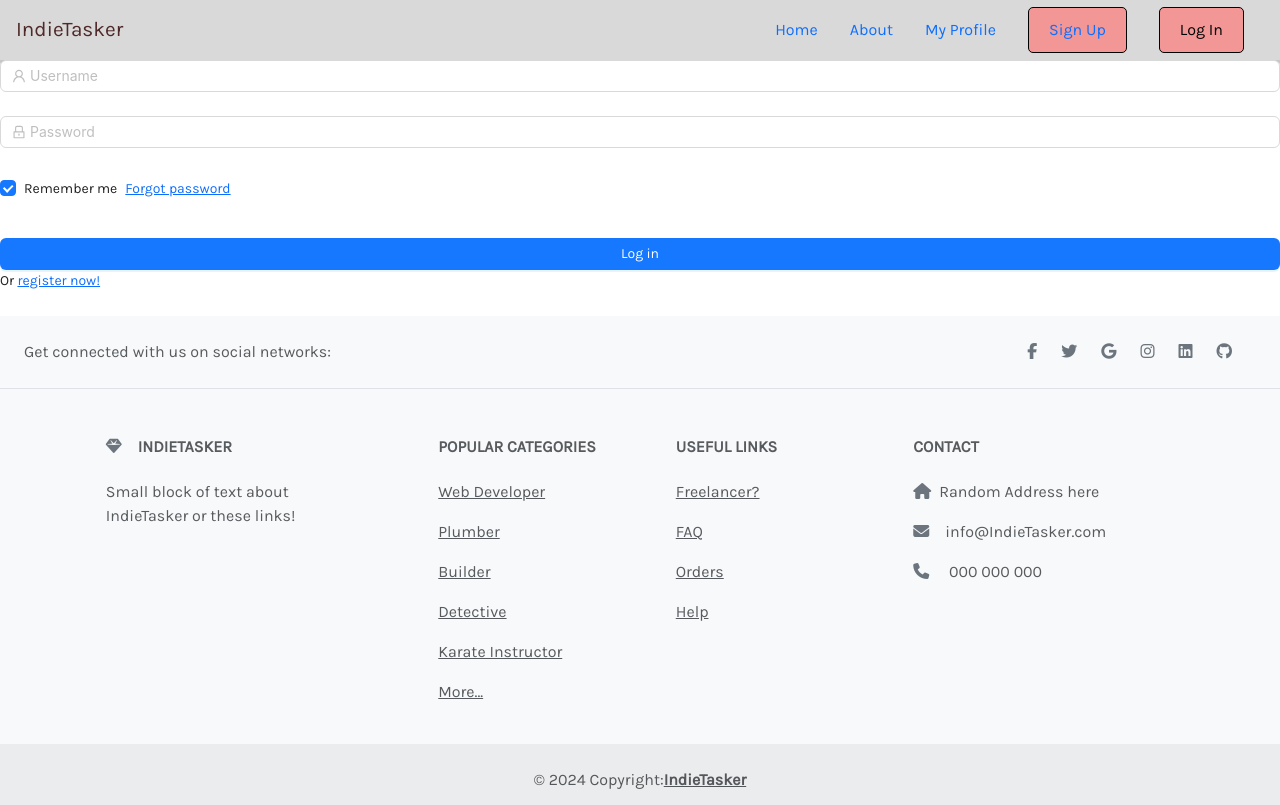
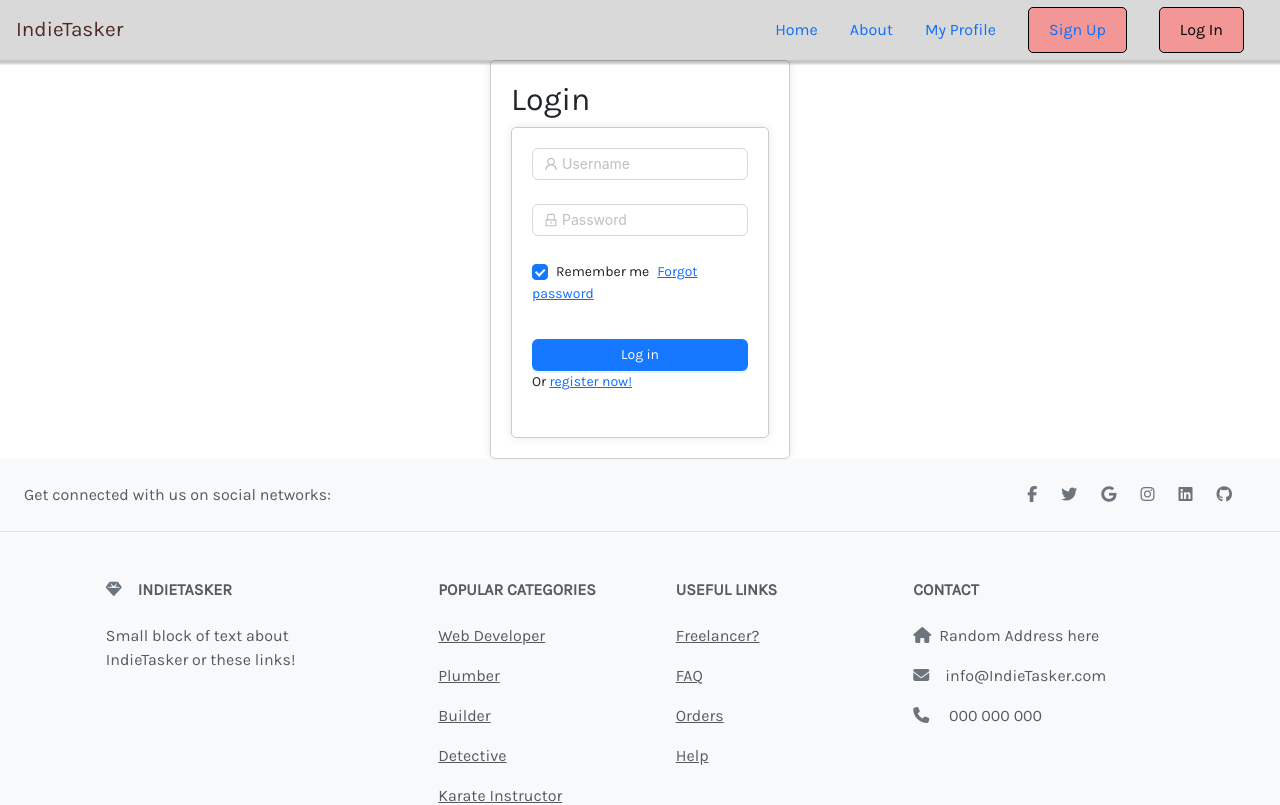
Before and after one commit to Moh-Zaman/IndieTasker, a React (Vite) app: page /login in a window 1280 px wide. Shown: the top 805 px of the page. Built offline with nearby package versions, Linux system fonts and the light colour scheme.

Commit message:
none of the CSS worked, so starting over

```diff
--- a/src/components/Login/Auth.css
+++ b/src/components/Login/Auth.css
@@ -1,27 +1,8 @@
-.registration-form {
-    max-width: 400px;
-    margin: 50px auto;
-    padding: 30px;
+.login-form {
+    max-width: 300px;
+    margin: auto;
+    padding: 20px;
     border: 1px solid #ccc;
-    border-radius: 8px;
-    box-shadow: 0 0 15px rgba(0, 0, 0, 0.1);
+    border-radius: 5px;
+    box-shadow: 0 0 10px rgba(0, 0, 0, 0.1);
 }
-
-.site-form-item-icon {
-    color: rgba(0, 0, 0, 0.25);
-}
-
-.login-form-button {
-    width: 100%;
-    margin-top: 10px;
-}
-
-.registration-title {
-    text-align: center;
-    font-size: 24px;
-    color: #1890ff;
-}
-
-.spacing {
-    padding: 1%;
-}
--- a/src/components/Login/Auth.jsx
+++ b/src/components/Login/Auth.jsx
@@ -23,7 +23,11 @@ export default function Auth() {
     };
 
     return (
-        <div>
+        <div className="login-form">
+            {/* Title for the Login form */}
+            <h2 className="login-title">Login</h2>
+
+            {/* Form component */}
             <Form
                 name="normal_login"
                 className="login-form"
```
